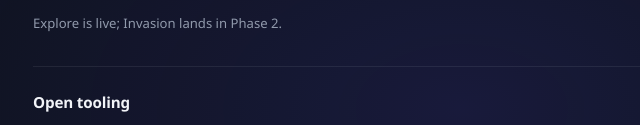
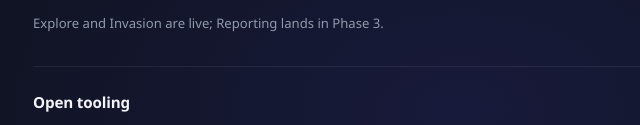
Before and after one commit to cloudkid-labs/aegis, an Astro site: page / in a window 1280 px wide. Shown: the part 675-800 px from the top of the page, 127-767 px from the left. Built offline with nearby package versions, Linux system fonts and the light colour scheme; Astro itself is replaced by a stand-in of ours; no server answers.

Commit message:
docs: mark invasion live and sync api and template reference

```diff
--- a/src/pages/index.astro
+++ b/src/pages/index.astro
@@ -115,7 +115,7 @@ import "../styles/aegis.css";
               <p class="step-body">Severity, evidence, remediation and a SARIF export per scan.</p>
             </li>
           </ol>
-          <p class="strip-note">Explore is live; Invasion lands in Phase 2.</p>
+          <p class="strip-note">Explore and Invasion are live; Reporting lands in Phase 3.</p>
         </div>
         <div class="landing-strip" id="landing-tooling">
           <h3>Open tooling</h3>
```
Also changed, not shown: src/assets.workers.test.ts (+2 -2 lines), README.md.
